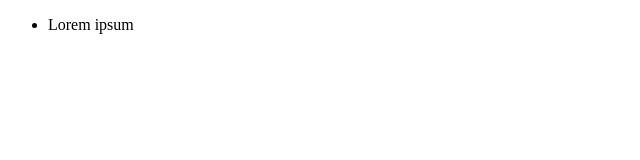
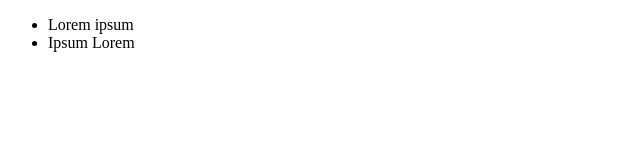
Before and after one commit to MLBS/learn, a plain HTML site: page index.html in a window 1280 px wide. Shown: the full height of the page, 0-640 px from the left. Drawn offline with Linux system fonts and the light colour scheme.

Commit message:
Update index.html

```diff
--- a/index.html
+++ b/index.html
@@ -7,6 +7,7 @@
 <div>
 	<ul>
 		<li>Lorem ipsum</li>
+		<li>Ipsum Lorem</li>
 	</ul>
 </div>
 </body>
```
